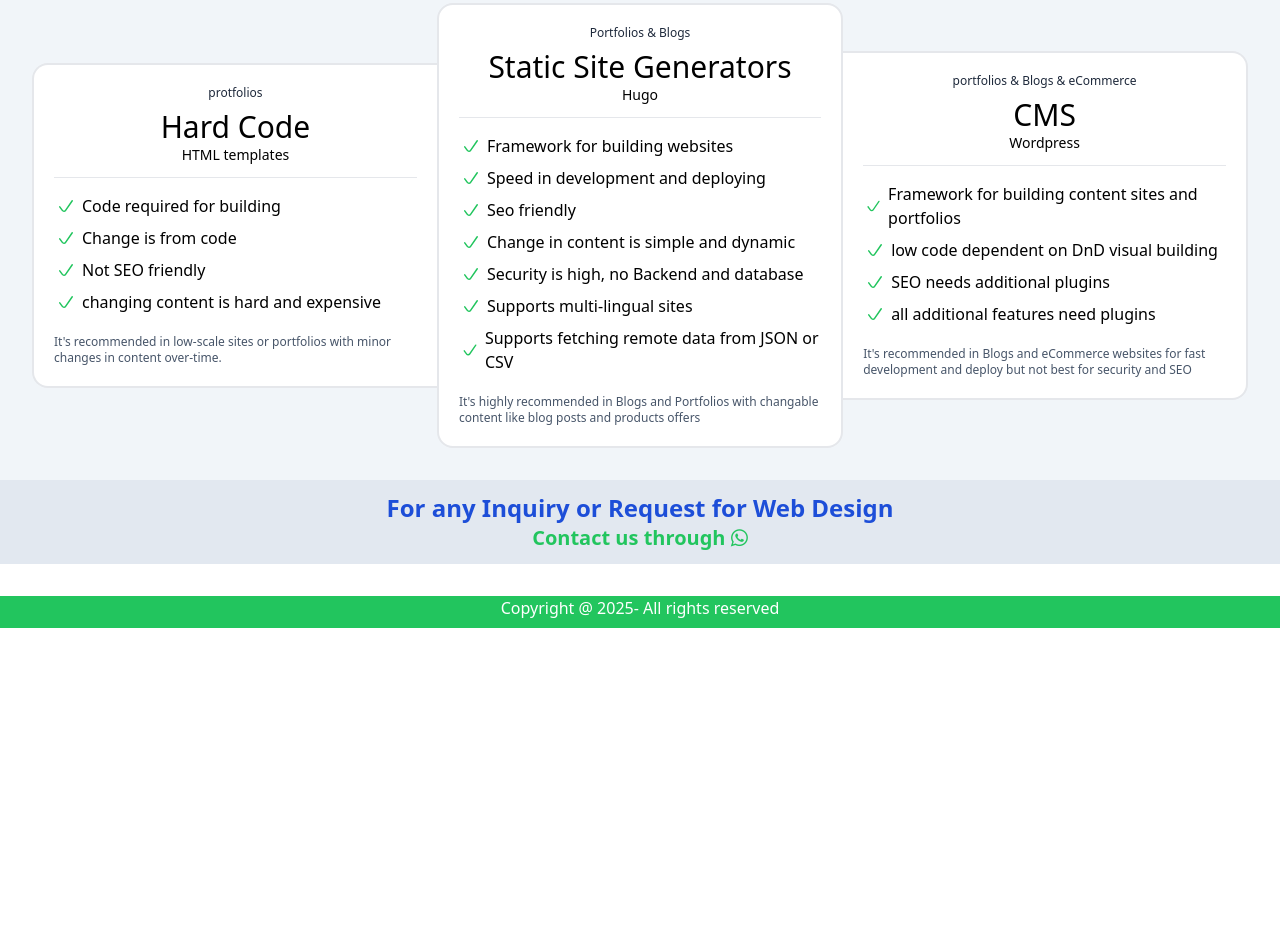
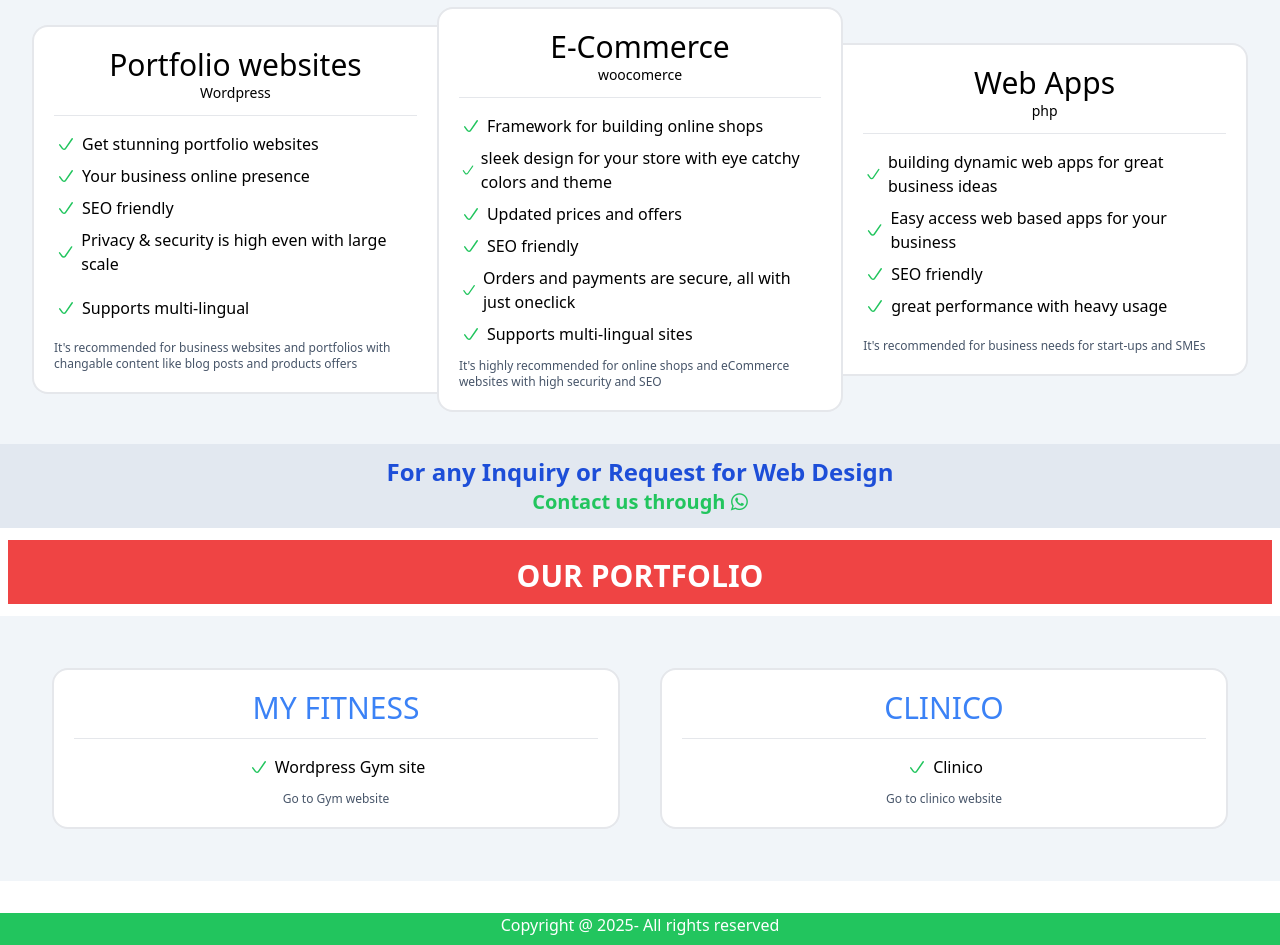
Before and after one commit to freddie-mounir/portofolio, a website: page index.html in a window 1280 px wide. Shown: the part 1073-2018 px from the top of the page. Before the commit the page ends 1701 px from the top, so only its background shows below. Drawn offline with nearby package versions, Linux system fonts and the light colour scheme.

Commit message:
adding portfolio

```diff
--- a/index.html
+++ b/index.html
@@ -39,19 +39,22 @@
     </div>
   </section>
   <section class="flex justify-around gap-2 mt-8 mx-3"><a href="./dist/dist/MBA.html">
-      <div class="flex flex-col gap-2 shadow-lg items-center py-3 transition ease-in-out duration-300 hover:scale-110">
+      <div
+        class="flex flex-col gap-2 h-48 shadow-lg items-center py-3 transition ease-in-out duration-300 hover:scale-110">
         <icon><img class="h-12 mx-auto" src="./dist/assets/business-icon.png" alt=""></icon>
         <h2 class="text-xl text-center font-bold text-green-500">MBA holder</h2>
         <p class="text-center w-2/3">Business adminstration certificate holder from Helwan University </p>
       </div>
     </a><a href="./dist/dist/tech-expert.html">
-      <div class="flex flex-col gap-2 shadow-lg items-center py-3 transition ease-in-out duration-300 hover:scale-110">
+      <div
+        class="flex flex-col gap-2 h-48 shadow-lg items-center py-3 transition ease-in-out duration-300 hover:scale-110">
         <icon><img class="h-12 mx-auto" src=" ./dist/assets/digital-icon.png" alt=""></icon>
         <h2 class="text-xl text-center font-bold text-green-500">Tech expert</h2>
         <p class="text-center w-2/3">Need any info or tip for your technology scope, I&apos;m here for you</p>
       </div>
     </a><a href="./dist/dist/health-info.html">
-      <div class="flex flex-col gap-2 shadow-lg items-center py-3 transition ease-in-out duration-300 hover:scale-110">
+      <div
+        class="flex flex-col gap-2 h-48 shadow-lg items-center py-3 transition ease-in-out duration-300 hover:scale-110">
         <icon><img class="h-12 mx-auto" src=" ./dist/assets/medical-icon.png" alt=""></icon>
         <h2 class="text-xl text-center font-bold text-green-500">Health Information</h2>
         <p class="text-center w-2/3">Merging medical background with technology would facilitate the future of medicine
@@ -74,7 +77,7 @@
     </a>
   </div>
   <br>
-  <!-- website builders -->
+  <!-- technologies -->
   <div class="pb-6 bg-blue-500 sm:mx-2">
     <h1 class="text-center pt-8 font-bold text-3xl text-white">Best technologies for your Website</h1>
     <h3 class="text-center pt-3 text-white">This is a key difference to choose your website technology based
@@ -84,76 +87,80 @@
   <div class="sm:flex-col md:flex lg:flex-row lg:justify-center items-center lg:p-8 p-4 font-sans bg-slate-100 mt-3">
     <div class="lg:w-[23rem] bg-white w-full border-2 lg:border-r-0 border-gray-200 p-5 rounded-2xl lg:rounded-r-none">
       <div class="pb-3 mb-4 border-b border-gray-200">
-        <div class="text-xs text-slate-800 mb-2 text-center">protfolios</div>
-        <h3 class="text-3xl m-0 font-normal text-center">Hard Code</h3>
-        <h2 class="text-sm m-0 text-center">HTML templates</h2>
+        <h3 class="text-3xl m-0 font-normal text-center">Portfolio websites</h3>
+        <h2 class="text-sm m-0 text-center">Wordpress</h2>
       </div>
       <div class="flex items-center mb-2">
         <svg width="24" height="24" fill="none" class="text-green-500 mr-1" viewBox="0 0 24 24">
           <path stroke="currentColor" stroke-linecap="round" stroke-linejoin="round" stroke-width="1.5"
             d="M5.75 12.8665L8.33995 16.4138C9.15171 17.5256 10.8179 17.504 11.6006 16.3715L18.25 6.75"></path>
-        </svg>Code required for building
+        </svg>Get stunning portfolio websites
       </div>
       <div class="flex items-center mb-2">
         <svg width="24" height="24" fill="none" class="text-green-500 mr-1" viewBox="0 0 24 24">
           <path stroke="currentColor" stroke-linecap="round" stroke-linejoin="round" stroke-width="1.5"
             d="M5.75 12.8665L8.33995 16.4138C9.15171 17.5256 10.8179 17.504 11.6006 16.3715L18.25 6.75"></path>
-        </svg>Change is from code
+        </svg>Your business online presence
       </div>
       <div class="flex items-center mb-2">
         <svg width="24" height="24" fill="none" class="text-green-500 mr-1" viewBox="0 0 24 24">
           <path stroke="currentColor" stroke-linecap="round" stroke-linejoin="round" stroke-width="1.5"
             d="M5.75 12.8665L8.33995 16.4138C9.15171 17.5256 10.8179 17.504 11.6006 16.3715L18.25 6.75"></path>
-        </svg>Not SEO friendly
+        </svg>SEO friendly
       </div>
       <div class="flex items-center mb-5">
         <svg width="24" height="24" fill="none" class="text-green-500 mr-1" viewBox="0 0 24 24">
           <path stroke="currentColor" stroke-linecap="round" stroke-linejoin="round" stroke-width="1.5"
             d="M5.75 12.8665L8.33995 16.4138C9.15171 17.5256 10.8179 17.504 11.6006 16.3715L18.25 6.75"></path>
-        </svg>changing content is hard and expensive
+        </svg>Privacy & security is high even with large scale
+      </div>
+      <div class="flex items-center mb-5">
+        <svg width="24" height="24" fill="none" class="text-green-500 mr-1" viewBox="0 0 24 24">
+          <path stroke="currentColor" stroke-linecap="round" stroke-linejoin="round" stroke-width="1.5"
+            d="M5.75 12.8665L8.33995 16.4138C9.15171 17.5256 10.8179 17.504 11.6006 16.3715L18.25 6.75"></path>
+        </svg>Supports multi-lingual
       </div>
       <div class="mt-auto w-full">
 
-        <div class="text-xs mt-3 text-slate-600 line-height-2">It's recommended in low-scale sites or portfolios
-          with minor changes in content over-time.
+        <div class="text-xs mt-3 text-slate-600 line-height-2">It's recommended for business websites and
+          portfolios with changable content like blog posts and products offers
         </div>
       </div>
     </div>
     <div class="lg:w-[23rem] bg-white w-full lg:my-0 my-4 border-2 border-gray-200 p-5 rounded-2xl lg:shadow-8">
       <div class="pb-3 mb-4 border-b border-gray-200">
-        <div class="text-xs text-slate-800 mb-2 text-center">Portfolios & Blogs</div>
-        <h3 class="text-3xl m-0 font-normal text-center">Static Site Generators</h3>
-        <h2 class="text-sm m-0 text-center">Hugo</h2>
+        <h3 class="text-3xl m-0 font-normal text-center">E-Commerce</h3>
+        <h2 class="text-sm m-0 text-center">woocomerce</h2>
       </div>
       <div class="flex items-center mb-2">
         <svg width="24" height="24" fill="none" class="text-green-500 mr-1" viewBox="0 0 24 24">
           <path stroke="currentColor" stroke-linecap="round" stroke-linejoin="round" stroke-width="1.5"
             d="M5.75 12.8665L8.33995 16.4138C9.15171 17.5256 10.8179 17.504 11.6006 16.3715L18.25 6.75"></path>
-        </svg>Framework for building websites
+        </svg>Framework for building online shops
       </div>
       <div class="flex items-center mb-2">
         <svg width="24" height="24" fill="none" class="text-green-500 mr-1" viewBox="0 0 24 24">
           <path stroke="currentColor" stroke-linecap="round" stroke-linejoin="round" stroke-width="1.5"
             d="M5.75 12.8665L8.33995 16.4138C9.15171 17.5256 10.8179 17.504 11.6006 16.3715L18.25 6.75"></path>
-        </svg>Speed in development and deploying
+        </svg>sleek design for your store with eye catchy colors and theme
       </div>
       <div class="flex items-center mb-2">
         <svg width="24" height="24" fill="none" class="text-green-500 mr-1" viewBox="0 0 24 24">
           <path stroke="currentColor" stroke-linecap="round" stroke-linejoin="round" stroke-width="1.5"
             d="M5.75 12.8665L8.33995 16.4138C9.15171 17.5256 10.8179 17.504 11.6006 16.3715L18.25 6.75"></path>
-        </svg>Seo friendly
+        </svg>Updated prices and offers
       </div>
       <div class="flex items-center mb-2">
         <svg width="24" height="24" fill="none" class="text-green-500 mr-1" viewBox="0 0 24 24">
           <path stroke="currentColor" stroke-linecap="round" stroke-linejoin="round" stroke-width="1.5"
             d="M5.75 12.8665L8.33995 16.4138C9.15171 17.5256 10.8179 17.504 11.6006 16.3715L18.25 6.75"></path>
-        </svg>Change in content is simple and dynamic
+        </svg>SEO friendly
       </div>
       <div class="flex items-center mb-2">
         <svg width="24" height="24" fill="none" class="text-green-500 mr-1" viewBox="0 0 24 24">
           <path stroke="currentColor" stroke-linecap="round" stroke-linejoin="round" stroke-width="1.5"
             d="M5.75 12.8665L8.33995 16.4138C9.15171 17.5256 10.8179 17.504 11.6006 16.3715L18.25 6.75"></path>
-        </svg>Security is high, no Backend and database
+        </svg>Orders and payments are secure, all with just oneclick
       </div>
       <div class="flex items-center mb-2">
         <svg width="24" height="24" fill="none" class="text-green-500 mr-1" viewBox="0 0 24 24">
@@ -161,60 +168,101 @@
             d="M5.75 12.8665L8.33995 16.4138C9.15171 17.5256 10.8179 17.504 11.6006 16.3715L18.25 6.75"></path>
         </svg>Supports multi-lingual sites
       </div>
-      <div class="flex items-center mb-5">
-        <svg width="24" height="24" fill="none" class="text-green-500 mr-1" viewBox="0 0 24 24">
-          <path stroke="currentColor" stroke-linecap="round" stroke-linejoin="round" stroke-width="1.5"
-            d="M5.75 12.8665L8.33995 16.4138C9.15171 17.5256 10.8179 17.504 11.6006 16.3715L18.25 6.75"></path>
-        </svg>Supports fetching remote data from JSON or CSV
-      </div>
       <div class="mt-auto w-full">
-        <div class="text-xs mt-3 text-slate-600 line-height-2">It's highly recommended in Blogs and Portfolios
-          with changable content like blog posts and products offers
+        <div class="text-xs mt-3 text-slate-600 line-height-2">It's highly recommended for online shops and
+          eCommerce websites with high security and SEO
         </div>
       </div>
     </div>
     <div class="lg:w-[23rem] bg-white w-full border-2 lg:border-l-0 border-gray-200 p-5 rounded-2xl lg:rounded-l-none">
       <div class="pb-3 mb-4 border-b border-gray-200">
-        <div class="text-xs text-slate-800 mb-2 text-center">portfolios & Blogs & eCommerce</div>
-          <h3 class="text-3xl m-0 font-normal text-center">CMS</h3>
-          <h2 class="text-sm m-0 text-center">Wordpress</h2>
+        <h3 class="text-3xl m-0 font-normal text-center">Web Apps</h3>
+        <h2 class="text-sm m-0 text-center">php</h2>
       </div>
       <div class="flex items-center mb-2">
         <svg width="24" height="24" fill="none" class="text-green-500 mr-1" viewBox="0 0 24 24">
           <path stroke="currentColor" stroke-linecap="round" stroke-linejoin="round" stroke-width="1.5"
             d="M5.75 12.8665L8.33995 16.4138C9.15171 17.5256 10.8179 17.504 11.6006 16.3715L18.25 6.75"></path>
-        </svg>Framework for building content sites and portfolios
+        </svg>building dynamic web apps for great business ideas
       </div>
       <div class="flex items-center mb-2">
         <svg width="24" height="24" fill="none" class="text-green-500 mr-1" viewBox="0 0 24 24">
           <path stroke="currentColor" stroke-linecap="round" stroke-linejoin="round" stroke-width="1.5"
             d="M5.75 12.8665L8.33995 16.4138C9.15171 17.5256 10.8179 17.504 11.6006 16.3715L18.25 6.75"></path>
-        </svg>low code dependent on DnD visual building
+        </svg>Easy access web based apps for your business
       </div>
       <div class="flex items-center mb-2">
         <svg width="24" height="24" fill="none" class="text-green-500 mr-1" viewBox="0 0 24 24">
           <path stroke="currentColor" stroke-linecap="round" stroke-linejoin="round" stroke-width="1.5"
             d="M5.75 12.8665L8.33995 16.4138C9.15171 17.5256 10.8179 17.504 11.6006 16.3715L18.25 6.75"></path>
-        </svg>SEO needs additional plugins
+        </svg>SEO friendly
       </div>
       <div class="flex items-center mb-5">
         <svg width="24" height="24" fill="none" class="text-green-500 mr-1" viewBox="0 0 24 24">
           <path stroke="currentColor" stroke-linecap="round" stroke-linejoin="round" stroke-width="1.5"
             d="M5.75 12.8665L8.33995 16.4138C9.15171 17.5256 10.8179 17.504 11.6006 16.3715L18.25 6.75"></path>
-        </svg>all additional features need plugins
+        </svg>great performance with heavy usage
       </div>
 
-        <div class="text-xs mt-3 text-slate-600 line-height-2">It's recommended in Blogs and eCommerce websites
-          for fast development and deploy but not best for security and SEO
+      <div class="text-xs mt-3 text-slate-600 line-height-2">It's recommended for business needs for start-ups and SMEs
       </div>
     </div>
   </div>
+
   <div class="text-center bg-slate-200 p-3">
     <h1 class="text-2xl text-blue-700 font-bold">For any Inquiry or Request for Web Design</h1>
     <h4 class="text-xl font-bold text-green-500">Contact us through
       <span><i class="fa fa-whatsapp"></i></span>
     </h4>
   </div>
+
+  <!-- Our portfolio -->
+  <div class="pb-6 h-16 flex justify-center items-center mt-3 bg-red-500 sm:mx-2">
+    <h1 class="pt-8 font-bold text-3xl text-white">OUR PORTFOLIO</h1>
+  </div>
+
+  <div class="sm:flex-col md:flex lg:flex-row lg:justify-center items-center lg:p-8 font-sans bg-slate-100 mt-3">
+    <div class="lg:w-[23rem] bg-white w-full border-2 border-gray-200 p-5 rounded-2xl m-5">
+      <div class="pb-3 mb-4 border-b border-gray-200">
+        <h3 class="text-3xl m-0 font-normal text-center text-blue-500">MY FITNESS</h3>
+      </div>
+      <div class="flex items-center justify-center mb-2">
+        <svg width="24" height="24" fill="none" class="text-green-500 mr-1" viewBox="0 0 24 24">
+          <path stroke="currentColor" stroke-linecap="round" stroke-linejoin="round" stroke-width="1.5"
+            d="M5.75 12.8665L8.33995 16.4138C9.15171 17.5256 10.8179 17.504 11.6006 16.3715L18.25 6.75"></path>
+        </svg>Wordpress Gym site
+      </div>
+      <div class="mt-auto w-full">
+        <a href="https://www.my-fitness.infinityfreeapp.com/" target="_blank">
+          <div class="text-xs mt-3 text-slate-600 line-height-2 text-center">
+            <h3 href="https://www.my-fitness.infinityfreeapp.com/">Go to Gym website</h3>
+            </h3>
+          </div>
+        </a>
+      </div>
+    </div>
+
+    <div class="lg:w-[23rem] bg-white w-full border-2 border-gray-200 p-5 rounded-2xl m-5">
+      <div class="pb-3 mb-4 border-b border-gray-200">
+        <h3 class="text-3xl m-0 font-normal text-center text-blue-500">CLINICO</h3>
+      </div>
+      <div class="flex items-center justify-center mb-2">
+        <svg width="24" height="24" fill="none" class="text-green-500 mr-1" viewBox="0 0 24 24">
+          <path stroke="currentColor" stroke-linecap="round" stroke-linejoin="round" stroke-width="1.5"
+            d="M5.75 12.8665L8.33995 16.4138C9.15171 17.5256 10.8179 17.504 11.6006 16.3715L18.25 6.75"></path>
+        </svg>Clinico
+      </div>
+      <div class="mt-auto w-full">
+        <a href="https://clinico.infinityfreeapp.com/" target="_blank">
+          <div class="text-xs mt-3 text-slate-600 line-height-2 text-center">
+            <h3>Go to clinico website
+            </h3>
+          </div>
+        </a>
+      </div>
+    </div>
+    </div>
+
     <!-- footer -->
   </div>
   <div class="w-full bg-green-500 h-8 mt-8">
```
Also changed, not shown: dist/MBA.pug, dist/dist/MBA.html. Lines whose indentation alone changed are shown as unchanged.
